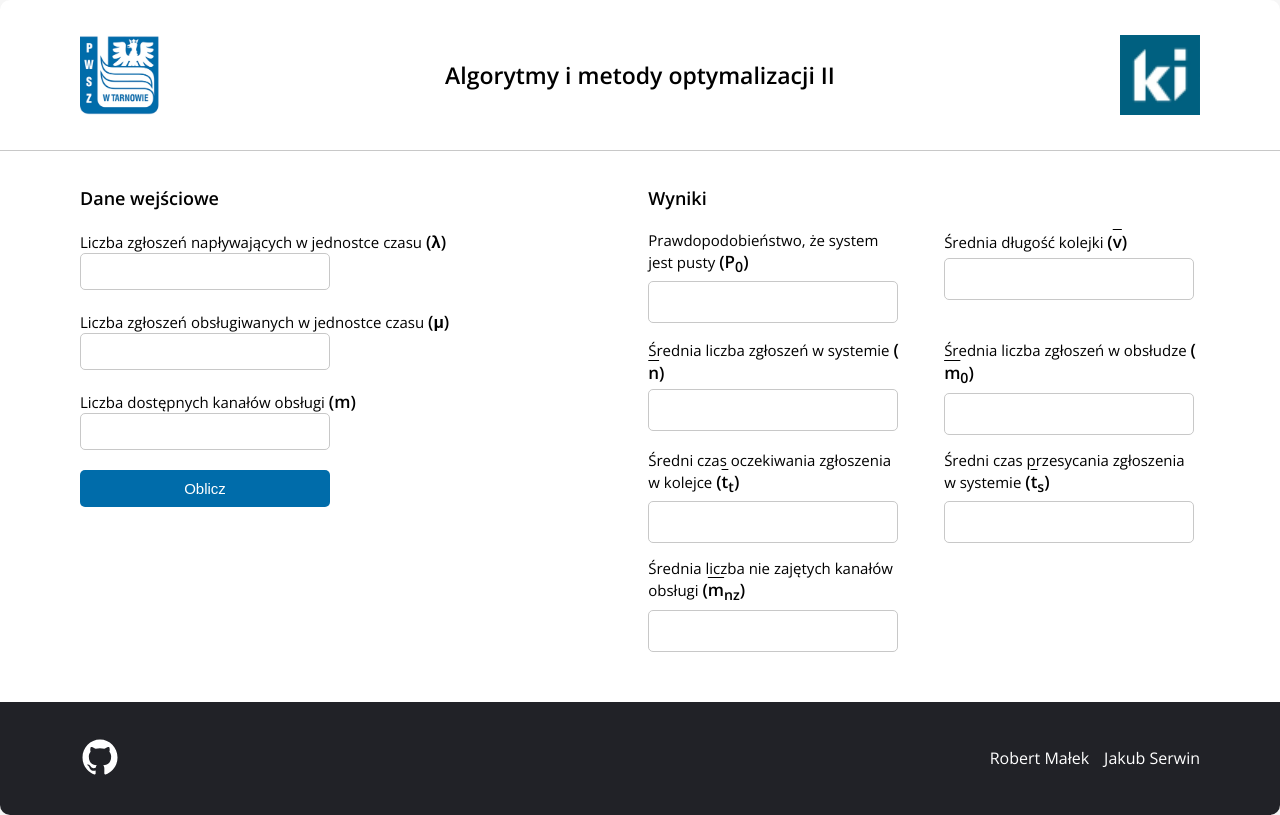
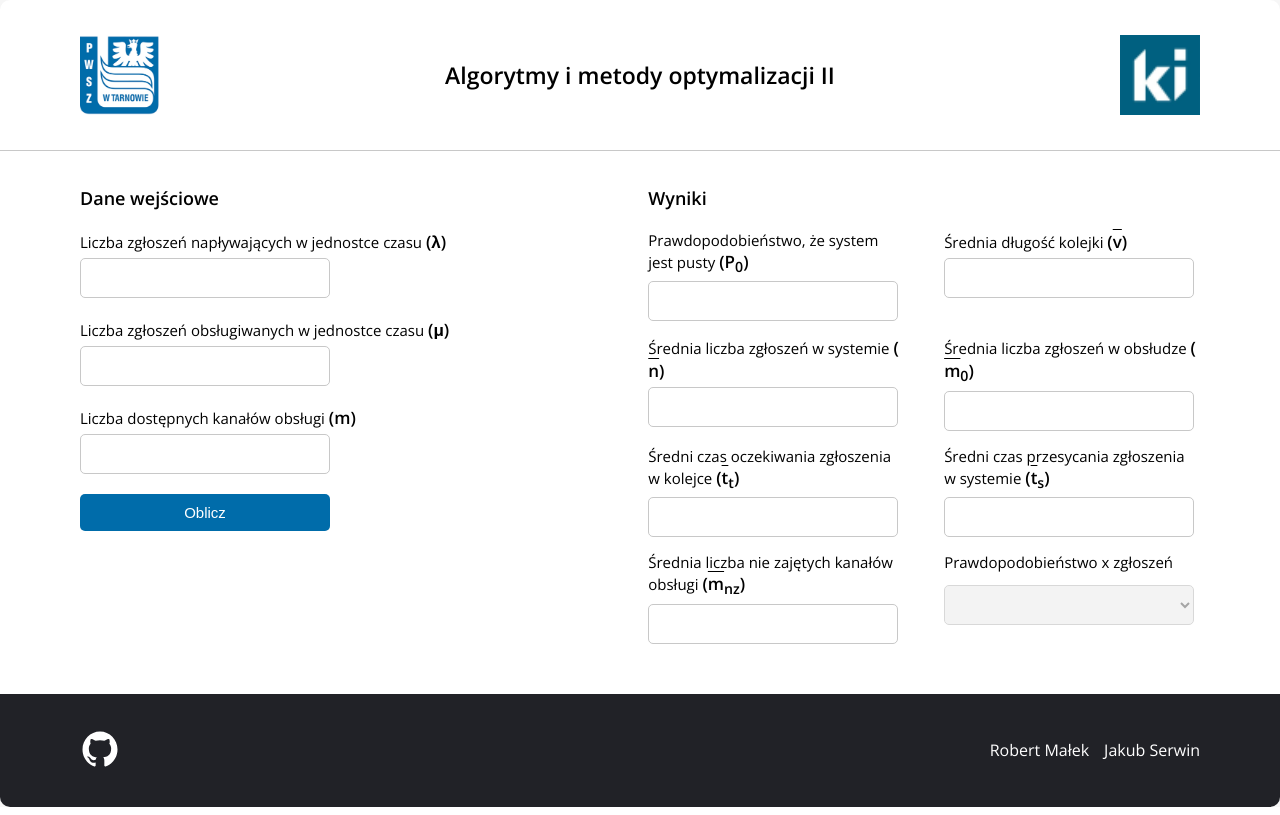
Before and after one commit to Robert-Mal/Systemy-kolejkowe, a React (Create React App) app in the folder frontend/: page / in a window 1280 px wide. Built offline with nearby package versions, Linux system fonts and the light colour scheme.

Commit message:
Probability list

```diff
--- a/frontend/src/Components/Input/Input.scss
+++ b/frontend/src/Components/Input/Input.scss
@@ -2,22 +2,23 @@
   &__label {
     font-size: 1.5rem;
     font-weight: 3600;
-        margin-bottom: .5rem;
+    margin-bottom: 0.5rem;
     display: inline-block;
   }
 
-    &__input{
+  &__input {
     max-width: 25rem;
     width: 100%;
     padding: 1rem;
-        border: 1px solid #C8C8C8;
-        border-radius: .5rem;
+    border: 1px solid #c8c8c8;
+    border-radius: 0.5rem;
     outline: none;
     margin-bottom: 1.5rem;
-
+    height: 40px;
+    margin-top: 0.5rem;
   }
 
-    span{
+  span {
     font-weight: 600;
     font-size: 1.7rem;
   }
--- a/frontend/src/Components/Main/Main.js
+++ b/frontend/src/Components/Main/Main.js
@@ -122,6 +122,19 @@ const Main = () => {
               <sub>nz</sub>)
             </span>
           </Output>
+          <div>
+            <p className="list-label">Prawdopodobieństwo x zgłoszeń</p>
+            <select name="probability" id="probability" disabled>
+              {state.outputVal.probability?.map((probability, index) => {
+                document.getElementById('probability').disabled = false;
+                return (
+                  <option key={probability}>
+                    {index + 1} - {probability.toFixed(2)}
+                  </option>
+                );
+              })}
+            </select>
+          </div>
         </div>
       </div>
       <ToastContainer
--- a/frontend/src/Components/Main/Main.scss
+++ b/frontend/src/Components/Main/Main.scss
@@ -50,3 +50,23 @@
 .Toastify__toast-body {
   font-size: 16px;
 }
+
+#probability {
+  display: block;
+  max-width: 25rem;
+  width: 100%;
+  padding: 1rem;
+  border: 1px solid #c8c8c8;
+  border-radius: 0.5rem;
+  outline: none;
+  margin-bottom: 1.5rem;
+  font-size: 1.5rem;
+  font-weight: 600;
+  height: 40px;
+}
+
+.list-label {
+  font-size: 1.5rem;
+  font-weight: 3600;
+  margin-bottom: 1.3rem;
+}
--- a/frontend/src/Components/Output/Output.scss
+++ b/frontend/src/Components/Output/Output.scss
@@ -15,6 +15,10 @@
     margin-bottom: 1.5rem;
     font-size: 1.5rem;
     font-weight: 600;
+    height: 40px;
+
+    display: flex;
+    align-items: center;
   }
 
   span {
```
Lines whose indentation alone changed are shown as unchanged.
